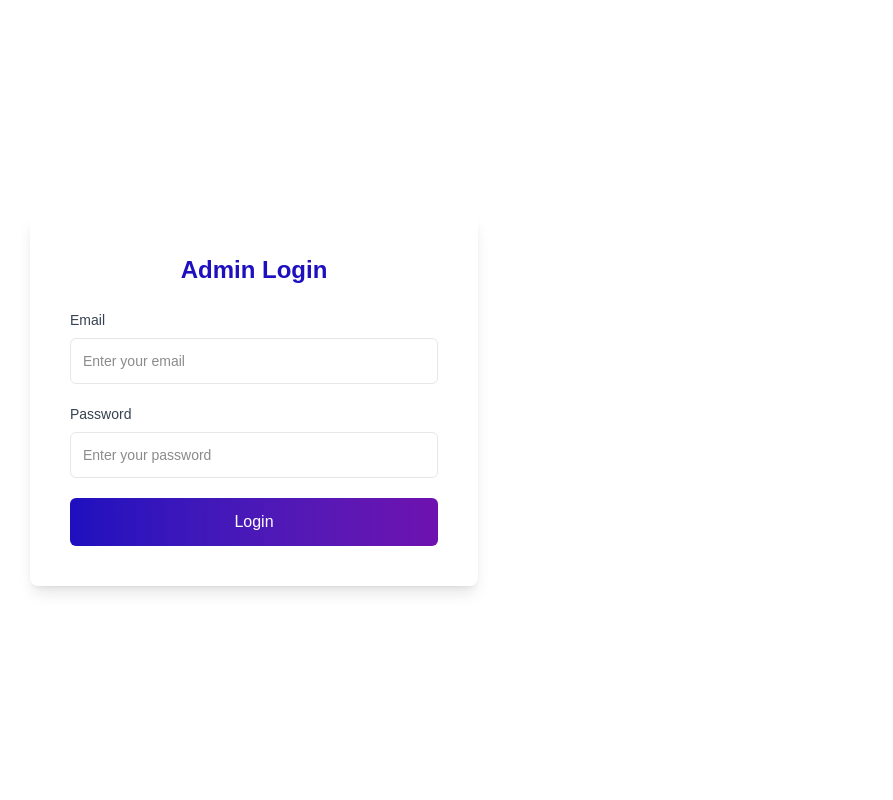
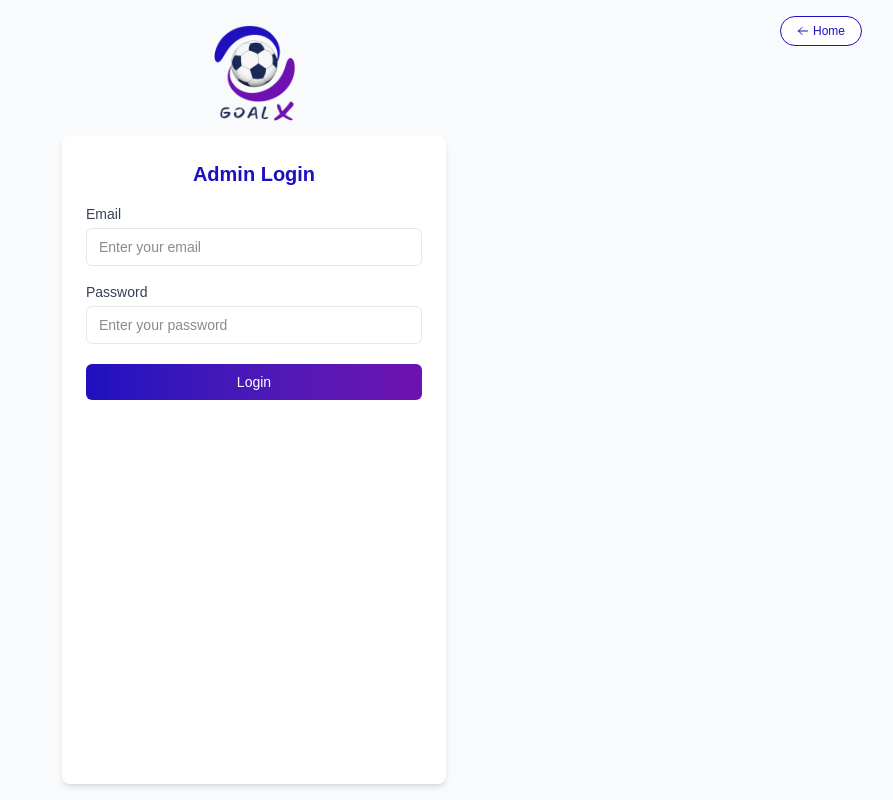
Before and after one commit to AdeepaK2/goalx, a Next.js app: page /admin/login in a window 1280 px wide. Shown: the whole page, without its empty margins (386-1279 px from the left). Built offline with nearby package versions, Linux system fonts and the light colour scheme.

Commit message:
feat(admin-login): enhance admin login page with form validation and improved UI

```diff
--- a/src/app/admin/login/page.tsx
+++ b/src/app/admin/login/page.tsx
@@ -2,12 +2,20 @@
 
 import React, { useState } from 'react';
 import { useRouter } from 'next/navigation';
-import AdminLogin from '@/components/login/adminLogin';
+import Image from 'next/image';
+import Link from 'next/link';
 
 const AdminLoginPage: React.FC = () => {
   const router = useRouter();
   const [isLoading, setIsLoading] = useState(false);
   const [error, setError] = useState<string | null>(null);
+  const [email, setEmail] = useState('');
+  const [password, setPassword] = useState('');
+
+  const handleSubmit = async (e: React.FormEvent) => {
+    e.preventDefault();
+    handleAdminLogin(email, password);
+  };
 
   const handleAdminLogin = async (email: string, password: string) => {
     setIsLoading(true);
@@ -15,13 +23,6 @@ const AdminLoginPage: React.FC = () => {
 
     try {
       // Here you would make an API call to your backend auth service
-      // For example:
-      // const response = await fetch('/api/admin/login', {
-      //   method: 'POST',
-      //   headers: { 'Content-Type': 'application/json' },
-      //   body: JSON.stringify({ email, password }),
-      // });
-
       console.log('Admin login attempt with:', email);
 
       // Simulate API call
@@ -41,23 +42,87 @@ const AdminLoginPage: React.FC = () => {
   };
 
   return (
-    <div className="admin-login-page">
-      <AdminLogin onLogin={handleAdminLogin} isLoading={isLoading} />
+    <div className="w-full h-screen bg-gray-50 flex flex-col items-center p-4 overflow-hidden">
+      {/* Header with Logo */}
+      <div className="w-full flex justify-center relative mb-2">
+        {/* Home button in top right */}
+        <div className="absolute top-0 right-4">
+          <Link
+            href="/"
+            className="px-4 py-1.5 bg-white text-[#1e0fbf] border border-[#1e0fbf] rounded-full
+                     hover:bg-gray-50 transition-colors text-xs font-medium flex items-center"
+          >
+            <svg xmlns="http://www.w3.org/2000/svg" className="h-3 w-3 mr-1" fill="none" viewBox="0 0 24 24" stroke="currentColor">
+              <path strokeLinecap="round" strokeLinejoin="round" strokeWidth={2} d="M10 19l-7-7m0 0l7-7m-7 7h18" />
+            </svg>
+            Home
+          </Link>
+        </div>
 
-      {error && (
-        <div style={{
-          color: '#ff3333',
-          textAlign: 'center',
-          marginTop: '20px',
-          padding: '10px',
-          backgroundColor: '#ffeeee',
-          borderRadius: '4px',
-          maxWidth: '400px',
-          margin: '20px auto'
-        }}>
-          {error}
+        {/* Larger Logo */}
+        <div className="relative h-28 w-64">
+          <Image
+            src="/logo.png"
+            alt="GoalX Logo"
+            fill
+            style={{ objectFit: 'contain' }}
+            priority
+          />
         </div>
-      )}
+      </div>
+
+      {/* Admin Login Form */}
+      <div className="w-full flex-1 flex justify-center">
+        <div className="bg-white rounded-lg shadow-md p-6 w-full max-w-sm">
+          <h1 className="text-xl font-semibold mb-4 text-[#1e0fbf] text-center">Admin Login</h1>
+
+          <form onSubmit={handleSubmit}>
+            <div className="mb-4">
+              <label htmlFor="email" className="block mb-1 text-sm font-medium text-gray-700">
+                Email
+              </label>
+              <input
+                id="email"
+                type="email"
+                value={email}
+                onChange={(e) => setEmail(e.target.value)}
+                placeholder="Enter your email"
+                className="w-full px-3 py-2 text-sm border border-gray-200 rounded-md outline-none"
+                required
+              />
+            </div>
+
+            <div className="mb-5">
+              <label htmlFor="password" className="block mb-1 text-sm font-medium text-gray-700">
+                Password
+              </label>
+              <input
+                id="password"
+                type="password"
+                value={password}
+                onChange={(e) => setPassword(e.target.value)}
+                placeholder="Enter your password"
+                className="w-full px-3 py-2 text-sm border border-gray-200 rounded-md outline-none"
+                required
+              />
+            </div>
+
+            <button
+              type="submit"
+              className="w-full py-2 text-sm font-medium text-white bg-gradient-to-r from-[#1e0fbf] to-[#6e11b0] border-none rounded-md cursor-pointer"
+              disabled={isLoading}
+            >
+              {isLoading ? 'Logging in...' : 'Login'}
+            </button>
+          </form>
+
+          {error && (
+            <div className="mt-4 p-3 bg-red-50 border border-red-100 text-red-600 text-sm rounded-md">
+              {error}
+            </div>
+          )}
+        </div>
+      </div>
     </div>
   );
 };
```
